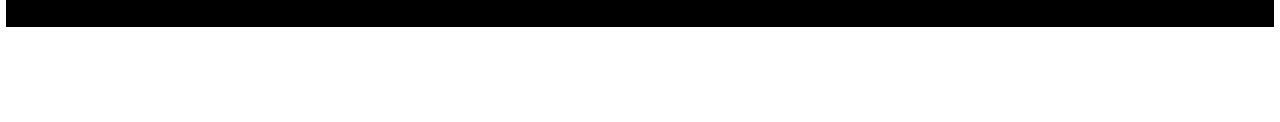
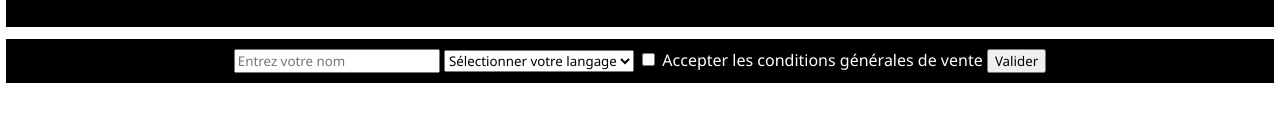
Before and after one commit to Qlex-cmos/DOM, a plain HTML site: page index.html in a window 1280 px wide. Shown: the part 224-346 px from the top of the page. Drawn offline with Linux system fonts and the light colour scheme.

Commit message:
form events

```diff
--- a/index.html
+++ b/index.html
@@ -30,6 +30,27 @@
         </ul>
     </nav>
 
+    <form action="" class="box">
+        <input type="text" placeholder="Entrez votre nom">
+
+        <select>
+            <option value="">Sélectionner votre langage</option>
+            <option value="Javascript">Javascript</option>
+            <option value="Python">Python</option>
+            <option value="PHP">PHP</option>
+        </select>
+
+        <input type="checkbox" id="cgv">
+        <label for="cgv">Accepter les conditions générales de vente</label>
+
+        <input type="submit" value ="Valider">
+
+        <div>
+
+        </div>
+
+    </form>
+
     <script src="./index.js"></script>
 </body>
 </html>
--- a/index.js
+++ b/index.js
@@ -128,3 +128,15 @@ window.addEventListener("scroll", () => {
     nav.style.top = "-50px";
   }
 });
+
+//---------------------------------------------------------------------
+///*** INPUTS & FORM EVENTS ***//
+const inputName = document.querySelector('input[type="text"]');
+const select = document.querySelector("select");
+let pseudo = "";
+
+console.log(select);
+
+inputName.addEventListener("input", (e) => {
+  pseudo = e.target.value;
+});
```
